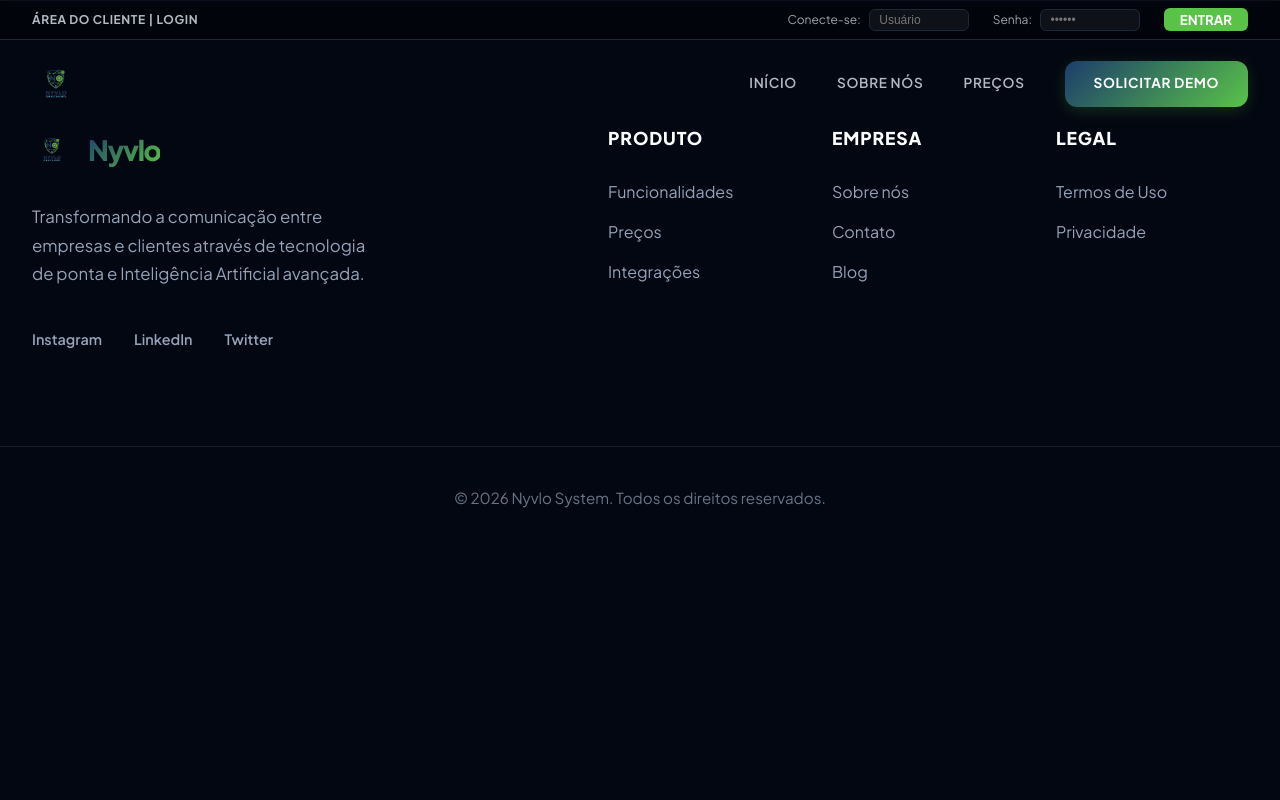
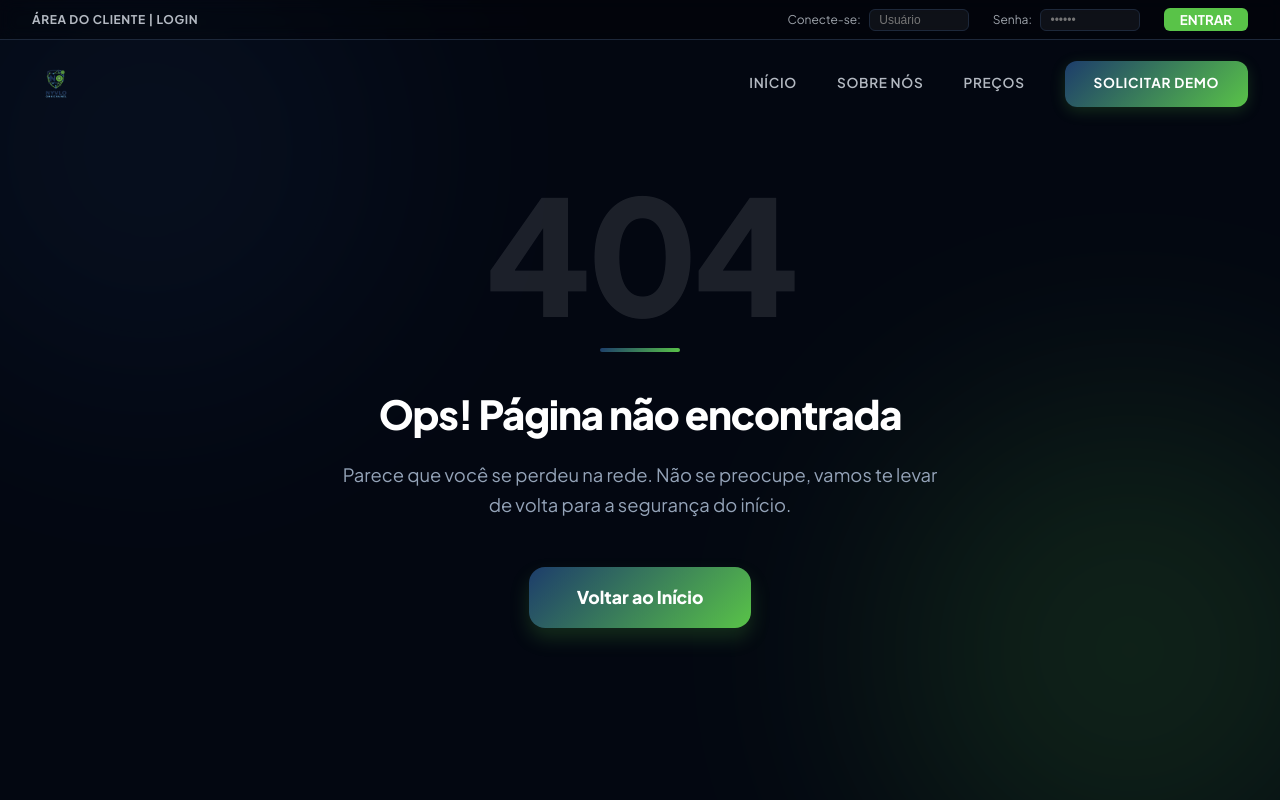
Before and after one commit to Nyvlo/Site-Nyvlo, a Vue app: page /features in a window 1280 px wide. Shown: the top 800 px of the page. Built offline with nearby package versions, Linux system fonts and the light colour scheme.

Commit message:
feat: add custom 404 page and SEO meta tags

```diff
--- a/index.html
+++ b/index.html
@@ -1,17 +1,43 @@
 <!DOCTYPE html>
 <html lang="pt-br">
+
 <head>
   <meta charset="UTF-8" />
-    <link rel="icon" type="image/svg+xml" href="/vite.svg" />
+  <link rel="icon" type="image/png" href="/favicon.png" />
   <meta name="viewport" content="width=device-width, initial-scale=1.0" />
-    <title>Nyvlo Omnichannel - O futuro do atendimento</title>
-    <meta name="description" content="Nyvlo é o sistema omnichannel definitivo para escalar seu negócio com IA e automação." />
+
+  <!-- Primary Meta Tags -->
+  <title>Nyvlo Omnichannel - O Futuro do Atendimento</title>
+  <meta name="title" content="Nyvlo Omnichannel - O Futuro do Atendimento">
+  <meta name="description"
+    content="Nyvlo é o sistema de atendimento omnichannel definitivo. Escale seu negócio com IA, automação e centralização de canais em uma única plataforma premium.">
+
+  <!-- Open Graph / Facebook -->
+  <meta property="og:type" content="website">
+  <meta property="og:url" content="https://nyvlo.com/">
+  <meta property="og:title" content="Nyvlo Omnichannel - O Futuro do Atendimento">
+  <meta property="og:description"
+    content="Escale seu atendimento com IA e automação. Nyvlo centraliza seus canais em uma experiência premium e fluida.">
+  <meta property="og:image" content="/og-image.png">
+
+  <!-- Twitter -->
+  <meta property="twitter:card" content="summary_large_image">
+  <meta property="twitter:url" content="https://nyvlo.com/">
+  <meta property="twitter:title" content="Nyvlo Omnichannel - O Futuro do Atendimento">
+  <meta property="twitter:description"
+    content="Escale seu atendimento com IA e automação. Nyvlo centraliza seus canais em uma experiência premium e fluida.">
+  <meta property="twitter:image" content="/og-image.png">
+
   <link rel="preconnect" href="https://fonts.googleapis.com">
   <link rel="preconnect" href="https://fonts.gstatic.com" crossorigin>
-    <link href="https://fonts.googleapis.com/css2?family=Inter:wght@400;500;600;700;800&family=Outfit:wght@400;500;600;700;800&display=swap" rel="stylesheet">
+  <link
+    href="https://fonts.googleapis.com/css2?family=Plus+Jakarta+Sans:wght@400;500;600;700;800&family=Outfit:wght@400;500;600;700;800&display=swap"
+    rel="stylesheet">
 </head>
+
 <body>
   <div id="app"></div>
   <script type="module" src="/src/main.js"></script>
 </body>
+
 </html>
--- a/src/router/index.js
+++ b/src/router/index.js
@@ -1,6 +1,7 @@
 import { createRouter, createWebHistory } from 'vue-router'
 import HomeView from '../views/HomeView.vue'
 import AboutView from '../views/AboutView.vue'
+import NotFoundView from '../views/NotFoundView.vue'
 
 const router = createRouter({
     history: createWebHistory(),
@@ -14,6 +15,11 @@ const router = createRouter({
             path: '/about',
             name: 'about',
             component: AboutView
+        },
+        {
+            path: '/:pathMatch(.*)*',
+            name: 'not-found',
+            component: NotFoundView
         }
     ],
     scrollBehavior(to, from, savedPosition) {
--- /dev/null
+++ b/src/views/NotFoundView.vue
@@ -0,0 +1,133 @@
+<script setup>
+import { onMounted } from 'vue';
+import { useRouter } from 'vue-router';
+
+const router = useRouter();
+
+onMounted(() => {
+  window.scrollTo(0, 0);
+});
+
+const goHome = () => {
+  router.push('/');
+};
+</script>
+
+<template>
+  <div class="not-found-page">
+    <div class="container relative-z">
+      <div class="error-content animate-fade-in">
+        <h1 class="error-code">404</h1>
+        <div class="divider bg-gradient"></div>
+        <h2>Ops! Página não encontrada</h2>
+        <p>Parece que você se perdeu na rede. Não se preocupe, vamos te levar de volta para a segurança do início.</p>
+        <button @click="goHome" class="btn-home bg-gradient">
+          Voltar ao Início
+        </button>
+      </div>
+    </div>
+
+    <!-- Decorative background elements -->
+    <div class="glow-1"></div>
+    <div class="glow-2"></div>
+  </div>
+</template>
+
+<style scoped>
+.not-found-page {
+  min-height: 100vh;
+  display: flex;
+  align-items: center;
+  justify-content: center;
+  background-color: var(--background);
+  color: white;
+  position: relative;
+  overflow: hidden;
+  text-align: center;
+  padding: 2rem;
+}
+
+.relative-z {
+  position: relative;
+  z-index: 2;
+}
+
+.error-content {
+  max-width: 600px;
+  margin: 0 auto;
+}
+
+.error-code {
+  font-size: 10rem;
+  font-weight: 900;
+  line-height: 1;
+  margin-bottom: 1rem;
+  opacity: 0.1;
+  background: white;
+  background-clip: text;
+  -webkit-background-clip: text;
+  -webkit-text-fill-color: transparent;
+}
+
+.divider {
+  height: 4px;
+  width: 80px;
+  margin: 0 auto 2.5rem;
+  border-radius: 2px;
+}
+
+h2 {
+  font-size: 2.5rem;
+  margin-bottom: 1.5rem;
+  font-weight: 800;
+}
+
+p {
+  color: var(--text-muted);
+  font-size: 1.15rem;
+  line-height: 1.6;
+  margin-bottom: 3rem;
+}
+
+.btn-home {
+  padding: 1.2rem 3rem;
+  border-radius: 1rem;
+  color: white;
+  font-weight: 800;
+  font-size: 1.1rem;
+  transition: all 0.3s cubic-bezier(0.175, 0.885, 0.32, 1.275);
+  box-shadow: 0 10px 20px rgba(89, 195, 72, 0.2);
+}
+
+.btn-home:hover {
+  transform: translateY(-4px);
+  box-shadow: 0 15px 30px rgba(89, 195, 72, 0.4);
+}
+
+.glow-1, .glow-2 {
+  position: absolute;
+  width: 500px;
+  height: 500px;
+  border-radius: 50%;
+  filter: blur(120px);
+  z-index: 0;
+  opacity: 0.15;
+}
+
+.glow-1 {
+  background: var(--primary);
+  top: -100px;
+  left: -100px;
+}
+
+.glow-2 {
+  background: var(--vibrant-green);
+  bottom: -100px;
+  right: -100px;
+}
+
+@media (max-width: 768px) {
+  .error-code { font-size: 6rem; }
+  h2 { font-size: 1.75rem; }
+}
+</style>
```
Also changed, not shown: public/favicon.png (added), public/og-image.png (added). Lines whose indentation alone changed are shown as unchanged.
